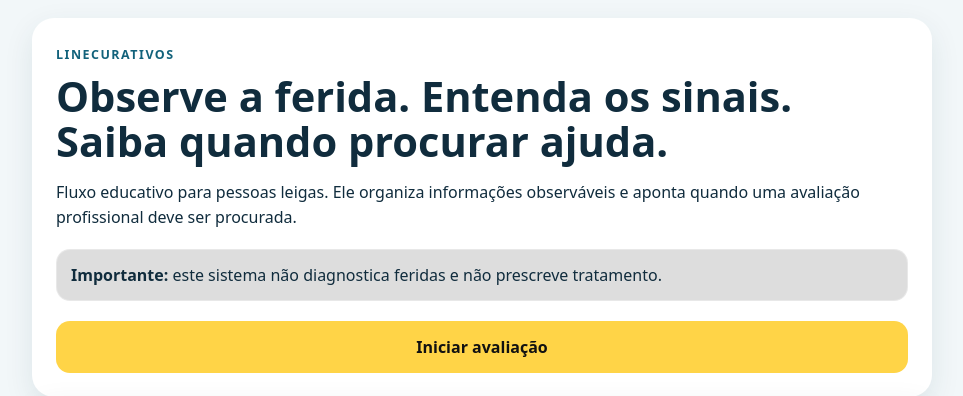
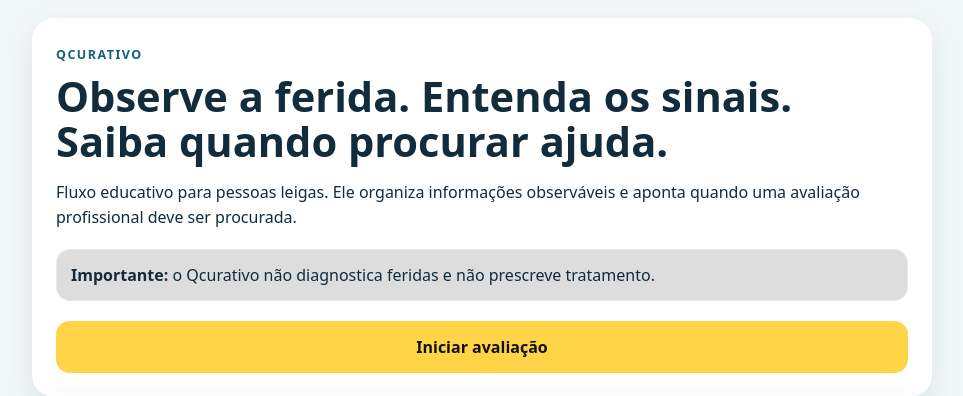
Before and after one commit to Lvieira82/linecurativos, a Django app: template templates/triagem/inicio.html in a window 1280 px wide. Shown: the top 396 px of the page, without its empty margins (158-1121 px from the left). Run offline with Django 5.2, Linux system fonts and the light colour scheme; the template is opened without the code that fills it, so the values that code supplies are empty.

Commit message:
Atualizar identidade para Qcurativo

```diff
--- a/templates/triagem/inicio.html
+++ b/templates/triagem/inicio.html
@@ -4,16 +4,16 @@
 <head>
 <meta charset="utf-8">
 <meta name="viewport" content="width=device-width,initial-scale=1,viewport-fit=cover">
-<title>LineCurativos</title>
+<title>Qcurativo</title>
 <link rel="stylesheet" href="{% static 'triagem/css/style.css' %}">
 </head>
 <body>
 <main class="shell">
 <section class="hero card">
-  <span class="eyebrow">LINECURATIVOS</span>
+  <span class="eyebrow">QCURATIVO</span>
   <h1>Observe a ferida. Entenda os sinais. Saiba quando procurar ajuda.</h1>
   <p>Fluxo educativo para pessoas leigas. Ele organiza informações observáveis e aponta quando uma avaliação profissional deve ser procurada.</p>
-  <div class="notice"><strong>Importante:</strong> este sistema não diagnostica feridas e não prescreve tratamento.</div>
+  <div class="notice"><strong>Importante:</strong> o Qcurativo não diagnostica feridas e não prescreve tratamento.</div>
   <a class="primary" href="{% url 'triagem:questionario' %}">Iniciar avaliação</a>
 </section>
 <section class="card compact">
```
